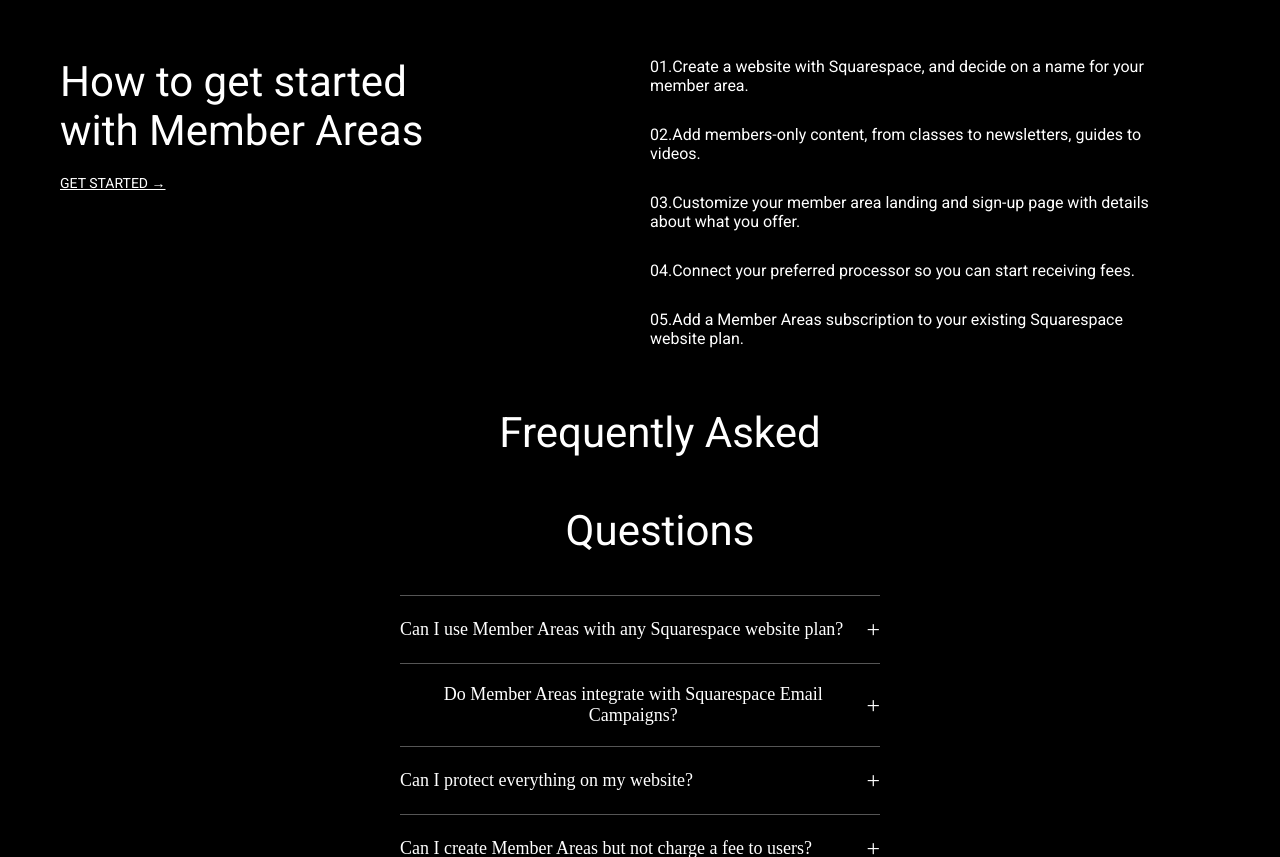
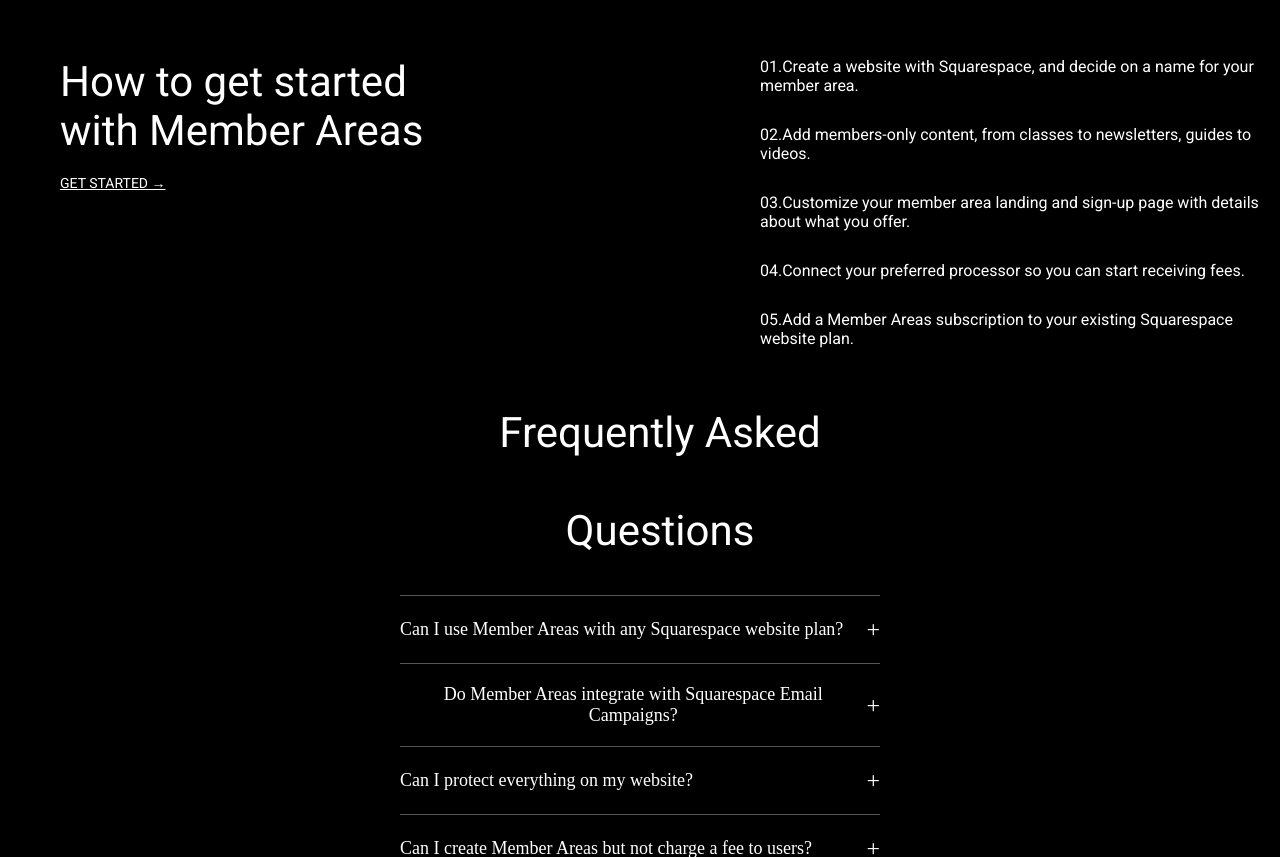
Before and after one commit to Shved14/Verstka1, a plain HTML site: page index.html in a window 1280 px wide. Shown: the part 5986-6843 px from the top of the page. Drawn offline with Linux system fonts and the light colour scheme.

Commit message:
home update 31.01.2024

```diff
--- a/index.css
+++ b/index.css
@@ -957,6 +957,7 @@
     font-style: normal;
     text-align: left;
     margin-top: 40px;
+    margin-left: 280px;
 }
 
 .thirteenth-paragraphv2 {
@@ -970,6 +971,7 @@
     font-style: normal;
     text-align: left;
     margin-top: 30px;
+    margin-left: 280px;
 }
 
 .thirteenth-paragraphv3 {
@@ -983,6 +985,7 @@
     font-style: normal;
     text-align: left;
     margin-top: 30px;
+    margin-left: 280px;
 }
 
 .thirteenth-paragraphv4 {
@@ -996,6 +999,7 @@
     font-style: normal;
     text-align: left;
     margin-top: 30px;
+    margin-left: 280px;
 }
 
 .thirteenth-paragrapv5 {
@@ -1009,6 +1013,7 @@
     font-style: normal;
     text-align: left;
     margin-top: 30px;
+    margin-left: 280px;
 }
 
 .thirteenth-container {
```
